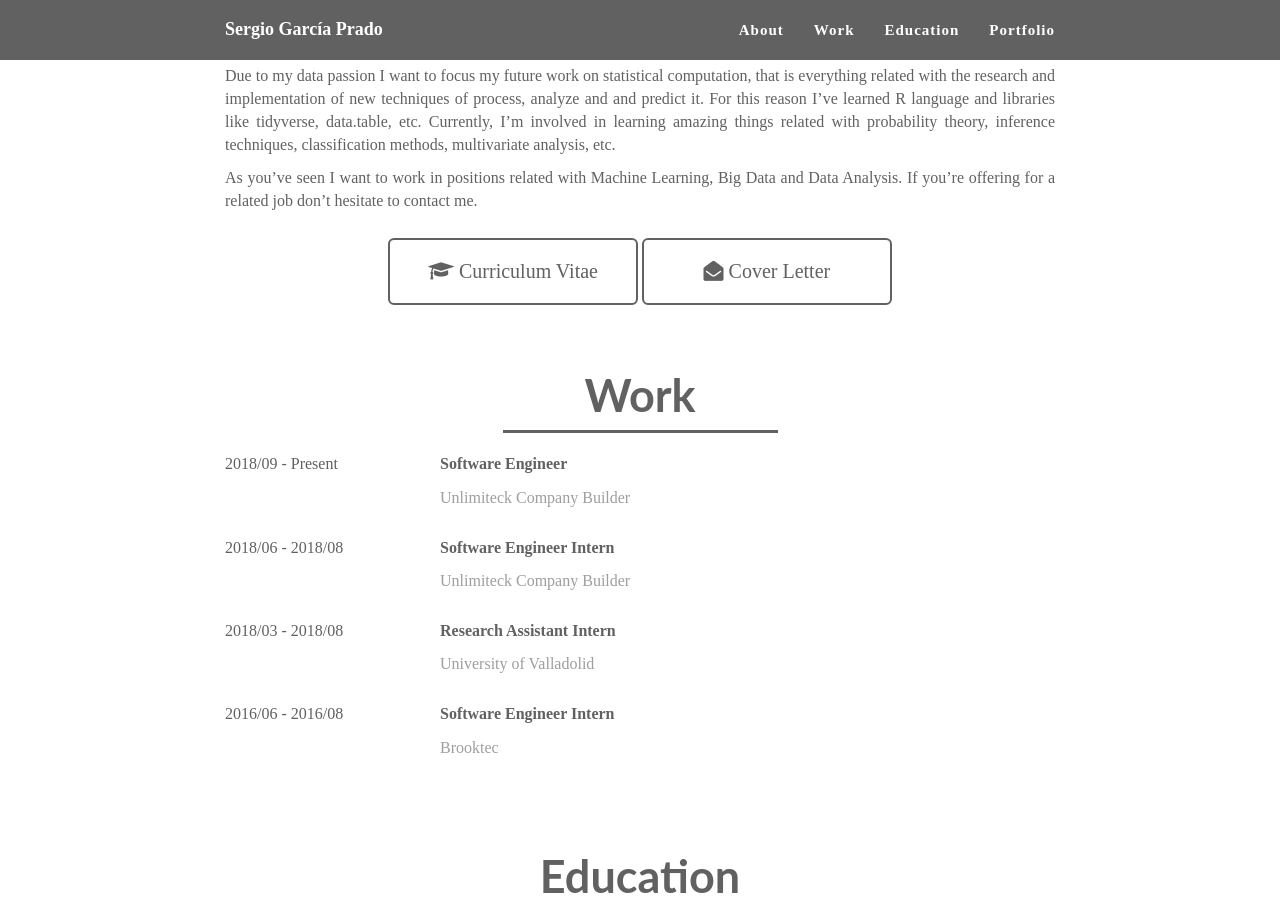
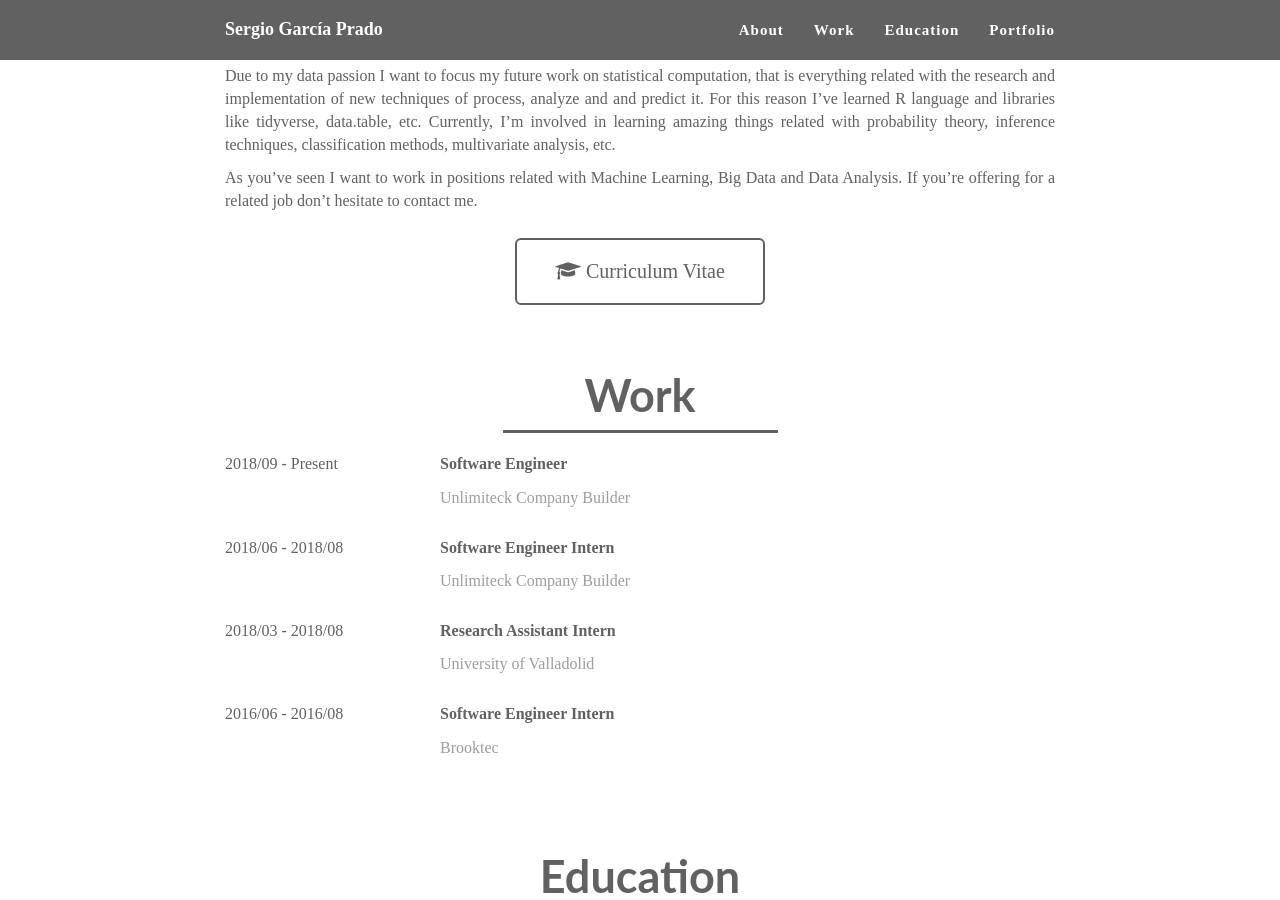
Before and after one commit to garciparedes/garciparedes.github.io, a Jekyll site: the page built from index.html, in a window 1280 px wide and 900 px high, scrolled down 1368 px. Built offline with Jekyll 4.4.1, drawn with Linux system fonts in a browser that asks for light colours; nearby versions of some CDN libraries.

Commit message:
Added conditional code for Curriculum Vitae and Cover Letter links.

```diff
--- a/_config.yml
+++ b/_config.yml
@@ -30,7 +30,7 @@ footer:
   credits: Credits
 
 curriculum-vitae-link: https://garciparedes.me/curriculum-vitae
-cover-letter-link: https://garciparedes.me/cover-letter
+# cover-letter-link: https://garciparedes.me/cover-letter
 
 description: "
   <p>Hi! My name is Sergio and now I’m enrolled in Bachelor’s Degree in Statistics at University of Valladolid, Spain. The reason is because during my Bachelor’s Degree in Computer Engineering the mathematical curiosity arose me. For this reason, I think the merge of my previous engineering knowledge combined with my future scientific learning will enrich me to raise and solve complex problems. In following paragraphs I will describe my professional profile.</p>
--- a/_includes/about.html
+++ b/_includes/about.html
@@ -9,14 +9,17 @@
       <div class="col-lg-12 about-description">
         {{ site.description }}
       </div>
-
       <div class="col-lg-12 text-center" >
+        {% if site.curriculum-vitae-link %}
         <a target="_blank" href="{{ site.curriculum-vitae-link }}" class="btn btn-lg btn-outline-content" style="width: 250px;">
           <i class="fa fa-graduation-cap"></i> Curriculum Vitae
         </a>
+        {% endif %}
+        {% if site.cover-letter-link %}
         <a target="_blank" href="{{ site.cover-letter-link }}" class="btn btn-lg btn-outline-content" style="width: 250px;">
           <i class="fa fa-envelope-open"></i> Cover Letter
         </a>
+        {% endif %}
       </div>
     </div>
   </div>
```
